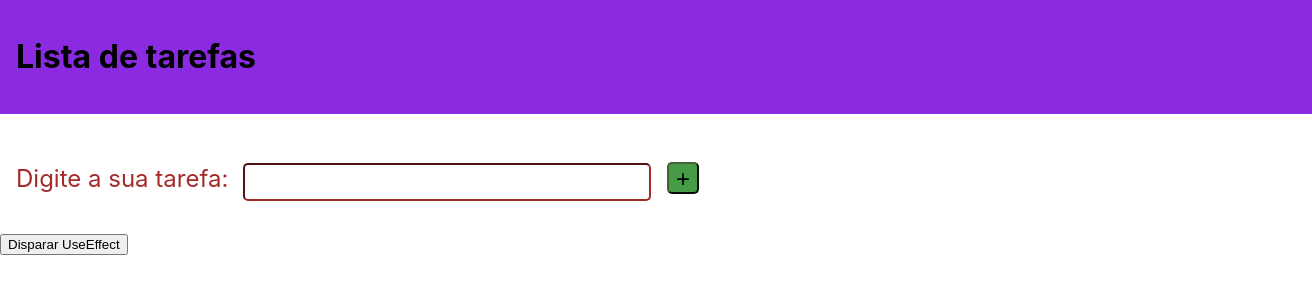
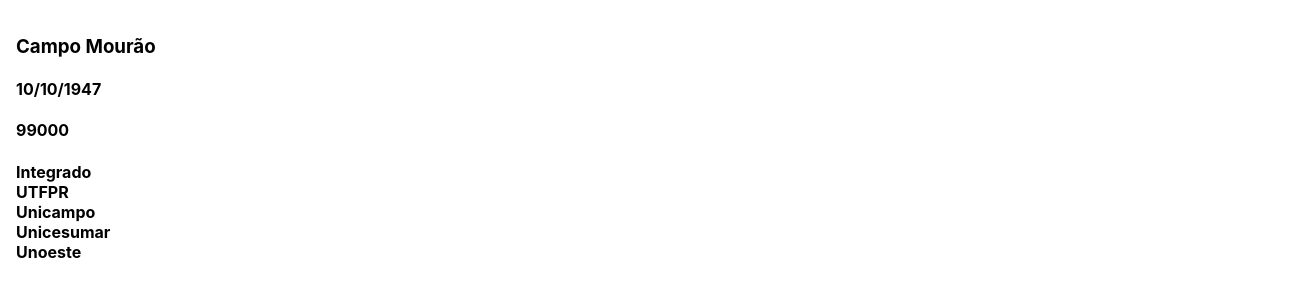
Before and after one commit to NikaElla69/FrontEnd, a React (Create React App) app: page / in a window 1280 px wide. Shown: the top 300 px of the page, 1312 px wide, since content can reach past the window. Built offline with nearby package versions, Linux system fonts and the light colour scheme.

Commit message:
Commit Aula 04/06 ok

```diff
--- a/src/App.js
+++ b/src/App.js
@@ -1,14 +1,14 @@
 import "./App.css";
-import ToDoList from "./pages/ToDoList";
-import UseEffect from "./pages/UseEffect";
+//import ToDoList from "./pages/ToDoList";
+//import UseEffect from "./pages/UseEffect";
+import SimuleteApi from "./components/SimuleteApi";
 
 
 function App() {
 
   return (
     <div>
-      <ToDoList pageTite={"Lista de tarefas"} />
-      <UseEffect />
+      <SimuleteApi />
     </div>
   );
 }
--- /dev/null
+++ b/src/components/SimuleteApi.css
@@ -0,0 +1,3 @@
+.container {
+    padding: 16px;
+}
--- a/src/components/SimuleteApi.js
+++ b/src/components/SimuleteApi.js
@@ -0,0 +1,40 @@
+import { useEffect, useState } from "react";
+import "./SimuleteApi.css";
+
+const infoCampoMourao = {
+    dataCriacao: '10/10/1947',
+    nome: "Campo Mourão",
+    qtdHabitantes: 99000,
+    universidades: [
+        "Integrado",
+        "UTFPR",
+        "Unicampo",
+        "Unicesumar",
+        "Unoeste",
+    ],
+}
+
+const SimuleteApi = () => {
+
+    const [info, setInfo] = useState();
+
+    useEffect(() => {
+        setTimeout(() => {
+            setInfo(infoCampoMourao)
+        }, 1000)
+    }, [])
+    return (
+        <div className="container">
+            {info ? <div>
+                <h3>{info.nome}</h3>
+                <h4>{info.dataCriacao}</h4>
+                <h4>{info.qtdHabitantes}</h4>
+                <h4>{info.universidades.map((universidades) => (
+                    <div>{universidades}</div>
+                ))}</h4>
+            </div> : <div>Carregando...</div>}
+        </div>
+    );
+}
+
+export default SimuleteApi;
```
